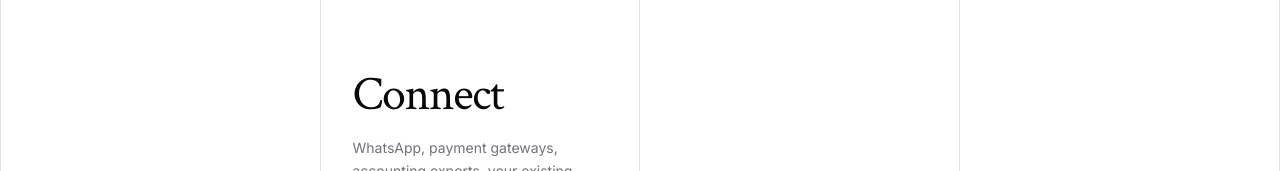
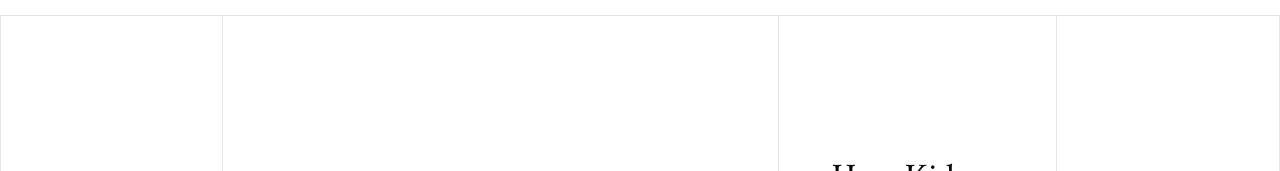
Before and after one commit to CampusOS-Labs/campusos-landing, a Next.js app: page / in a window 1280 px wide. Shown: the part 928-1099 px from the top of the page. Built offline with nearby package versions, Linux system fonts and the light colour scheme; no server answers.

Commit message:
redothe main landing page

```diff
--- a/app/page.tsx
+++ b/app/page.tsx
@@ -1,6 +1,7 @@
 import { NeumorphicButton } from "@/components/ui/NeumorphicButton";
 import { TrustedBy } from "@/components/sections/trusted-by";
-import { CoreLoop } from "@/components/sections/CoreLoop";
+// import { CoreLoop } from "@/components/sections/CoreLoop";
+import { CoreLoop2 } from "@/components/sections/CoreLoop2";
 import { CustomerStories } from "@/components/sections/CustomerStories";
 import { Problems } from "@/components/sections/Problems";
 import { createPageMetadata } from "@/lib/site";
@@ -25,7 +26,8 @@ We fix only breaking operations, so your team stops living in spreadsheets.
         Contact us
       </NeumorphicButton>
       <TrustedBy />
-      <CoreLoop />
+      <CoreLoop2 />
+      {/*<CoreLoop />*/}
       {/*<Problems />*/}
       <CustomerStories />
     </main>
```
